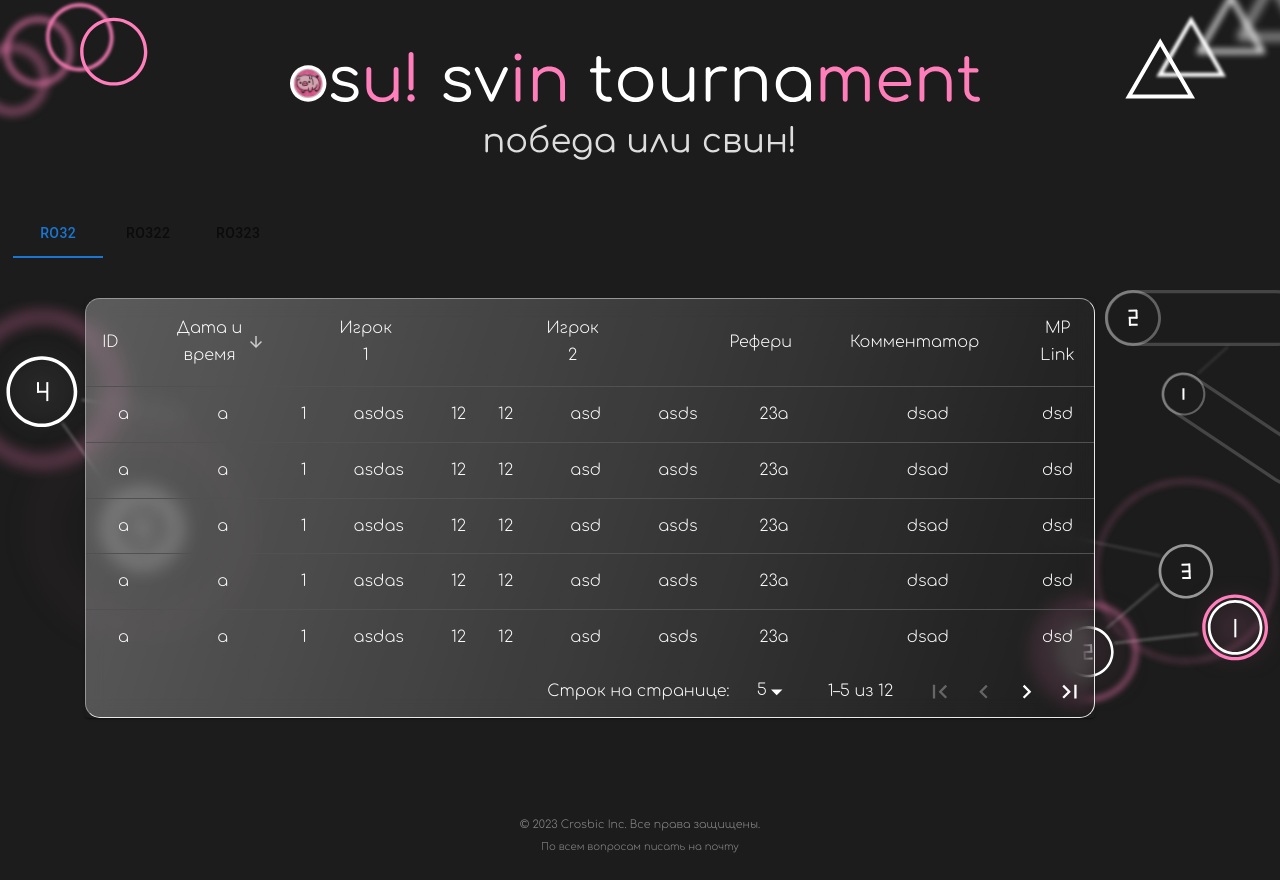
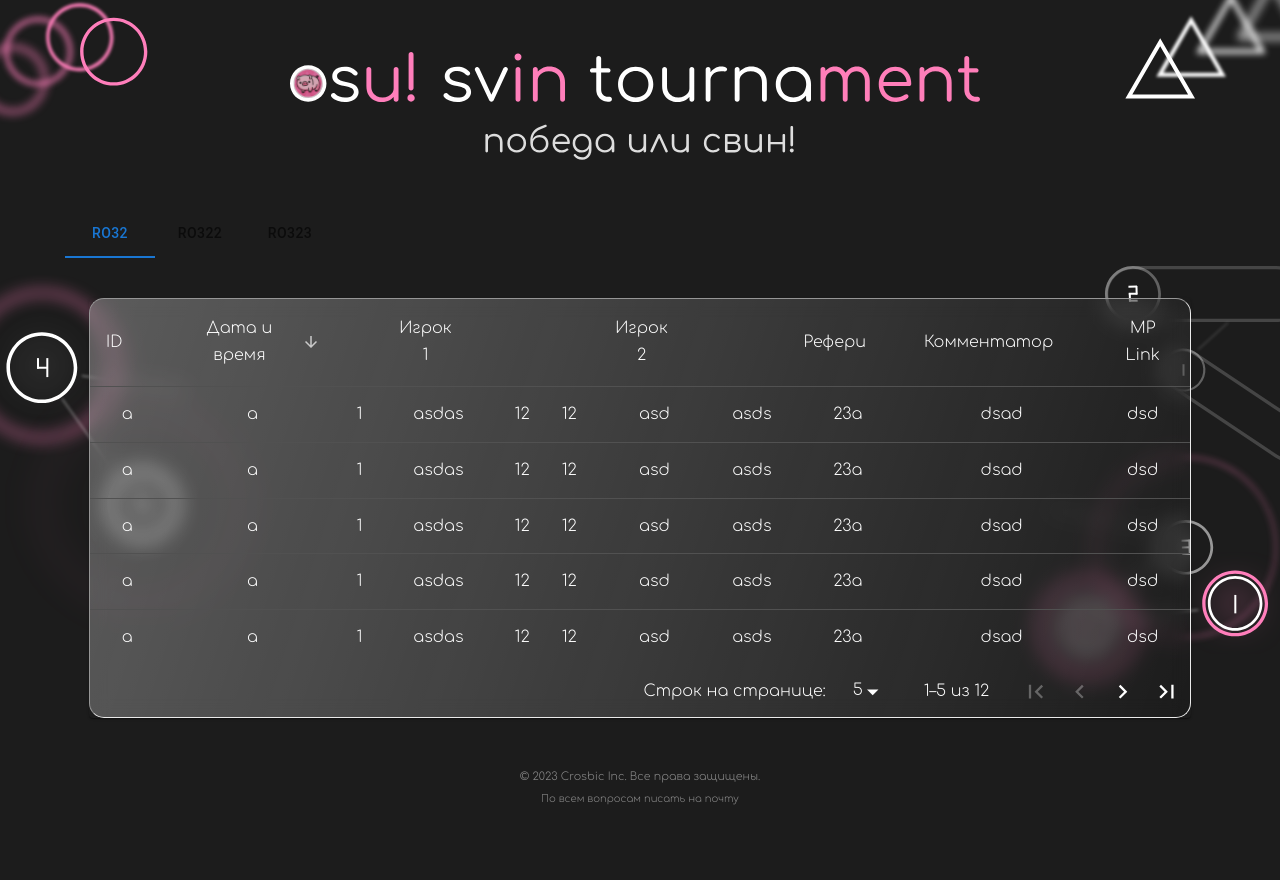
Before and after one commit to Crosbic/osusvin-tournament, a Next.js app: page /schedule in a window 1280 px wide. After the commit the page ends 832 px from the top, so only its background shows below. Built offline with nearby package versions, Linux system fonts and the light colour scheme.

Commit message:
обновление расписания

```diff
--- a/pages/schedule.tsx
+++ b/pages/schedule.tsx
@@ -26,7 +26,7 @@
 
 interface Data {
   matchID: string
-  date: string
+  datetime: string
   avatar1: string
   player1: string
   score1: number
@@ -40,7 +40,7 @@
 
 function createData(
   matchID: string,
-  date: string,
+  datetime: string,
   avatar1: string,
   player1: string,
   score1: number,
@@ -53,7 +53,7 @@
 ): Data {
   return {
     matchID,
-    date,
+    datetime,
     avatar1,
     player1,
     score1,
@@ -284,7 +284,7 @@
     sort: true,
   },
   {
-    id: 'date',
+    id: 'datetime',
     numeric: false,
     disablePadding: false,
     label: 'Дата и время',
@@ -489,7 +489,7 @@
 
 const ParticipantsTable = () => {
   const [order, setOrder] = useState<Order>('desc')
-  const [orderBy, setOrderBy] = useState<keyof Data>('date')
+  const [orderBy, setOrderBy] = useState<keyof Data>('datetime')
   const [page, setPage] = useState(0)
   const [rowsPerPage, setRowsPerPage] = useState(5)
   const [value, setValue] = useState('1')
@@ -524,7 +524,7 @@
 
   return (
     <>
-      <div className="styles.tabs">
+      <div className={styles.tabs}>
         <TabContext value={value}>
           <TabList onChange={handleTabChange}>
             <Tab label="RO32" value="1" />
@@ -576,7 +576,9 @@
                                 <TableCell align="center">
                                   {row.matchID}
                                 </TableCell>
-                                <TableCell align="center">{row.date}</TableCell>
+                                <TableCell align="center">
+                                  {row.datetime}
+                                </TableCell>
                                 <TableCell align="center">
                                   {row.avatar1}
                                 </TableCell>
--- a/styles/Schedule.module.css
+++ b/styles/Schedule.module.css
@@ -1,7 +1,12 @@
+.tabs {
+    display: block;
+    max-width: 1150px;
+    width: calc(100% - 100px);
+    color: #eaeaea;
+}
+
 .tableContainer {
-    max-width: 1400px;
-    width: calc(100% - 100px);
-    padding: 1rem 3rem 3rem 3rem;
+    padding-top: 1rem;
 }
 
 .table {
```
